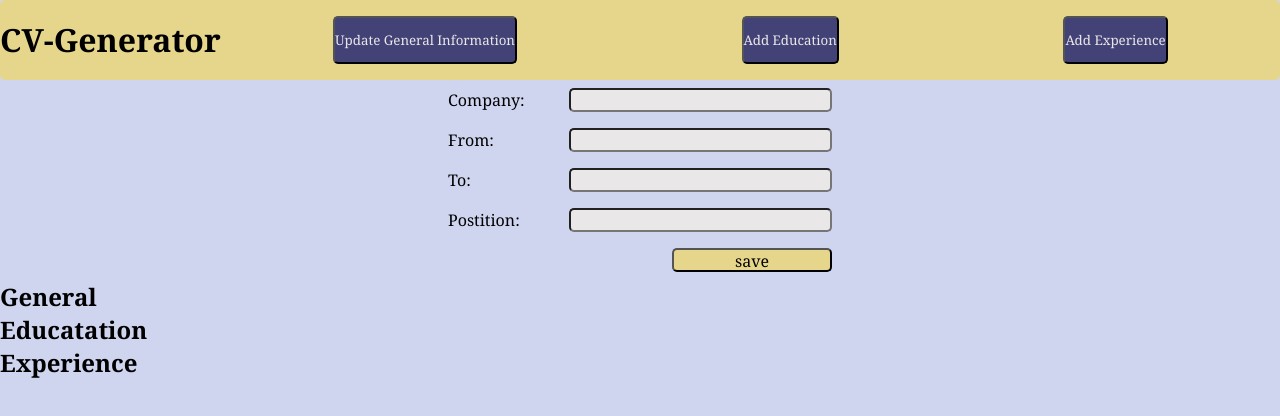
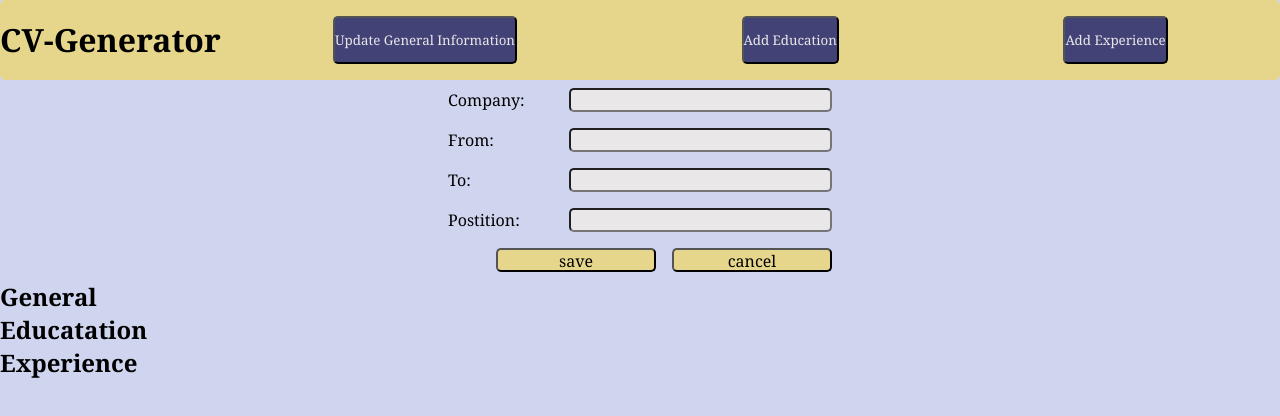
Before and after one commit to JonathanDPotter/cv-project, a React (Create React App) app: page / in a window 1280 px wide. Both pictures are taken after a click on the button "Add Experience". Shown: the top 416 px of the page. Built offline with nearby package versions, Linux system fonts and the light colour scheme.

Commit message:
established working cancel button on experience

```diff
--- a/src/App.js
+++ b/src/App.js
@@ -37,6 +37,7 @@ class App extends Component {
     this.handleSubmit = this.handleSubmit.bind(this);
     this.handleChange = this.handleChange.bind(this);
     this.hideUnhide = this.hideUnhide.bind(this);
+    this.handleCancel = this.handleCancel.bind(this);
   }
 
   hideUnhide(event) {
@@ -46,7 +47,6 @@ class App extends Component {
       currState.hidden = false;
     }
     this.setState({[name]: currState})
-    console.log(this.state[name]);
   }
 
   handleSubmit(event) {
@@ -55,10 +55,10 @@ class App extends Component {
     const currState = this.state[name];
     let newListItem = {};
     let newList = [];
-    [...event.target.elements].forEach((a) => {
-      let itemName = a.name.split(" ")[1];
-      newListItem[itemName] = a.value;
-    });
+    for (const [key, value] of Object.entries(currState)) {
+      newListItem[key] = value;
+    }
+    delete newListItem.list;
     if (name === "general") {
       newList = newListItem;
     } else {
@@ -68,6 +68,7 @@ class App extends Component {
     currState.hidden = true;
     currState.list = newList;
     this.setState({ [name]: currState });
+    event.target.reset();
   }
 
   handleChange(event) {
@@ -76,6 +77,15 @@ class App extends Component {
     const currState = this.state[name1];
     currState[name2] = value;
     this.setState({ [name1]: currState });
+  }
+
+  handleCancel(event) {
+    const { name } = event.target;
+    const currState = this.state[name];
+    currState.hidden = true;
+    this.setState({name: currState});
+    event.target.parentElement.reset();
+
   }
 
   render() {
@@ -97,6 +107,7 @@ class App extends Component {
         <Experience
           handleSubmit={this.handleSubmit}
           handleChange={this.handleChange}
+          handleCancel={this.handleCancel}
           hidden={this.state.experience.hidden}
         />
         <CeeVee
--- a/src/components/Experience.js
+++ b/src/components/Experience.js
@@ -23,6 +23,9 @@ function Experience(props) {
         <label htmlFor="experience position">Postition: </label>
         <input type="text" name="experience position" id="postition-input" />
       </div>
+      <button type="reset" onClick={props.handleCancel} name="experience">
+        cancel
+      </button>
       <button type="submit">save</button>
     </form>
   );
```
